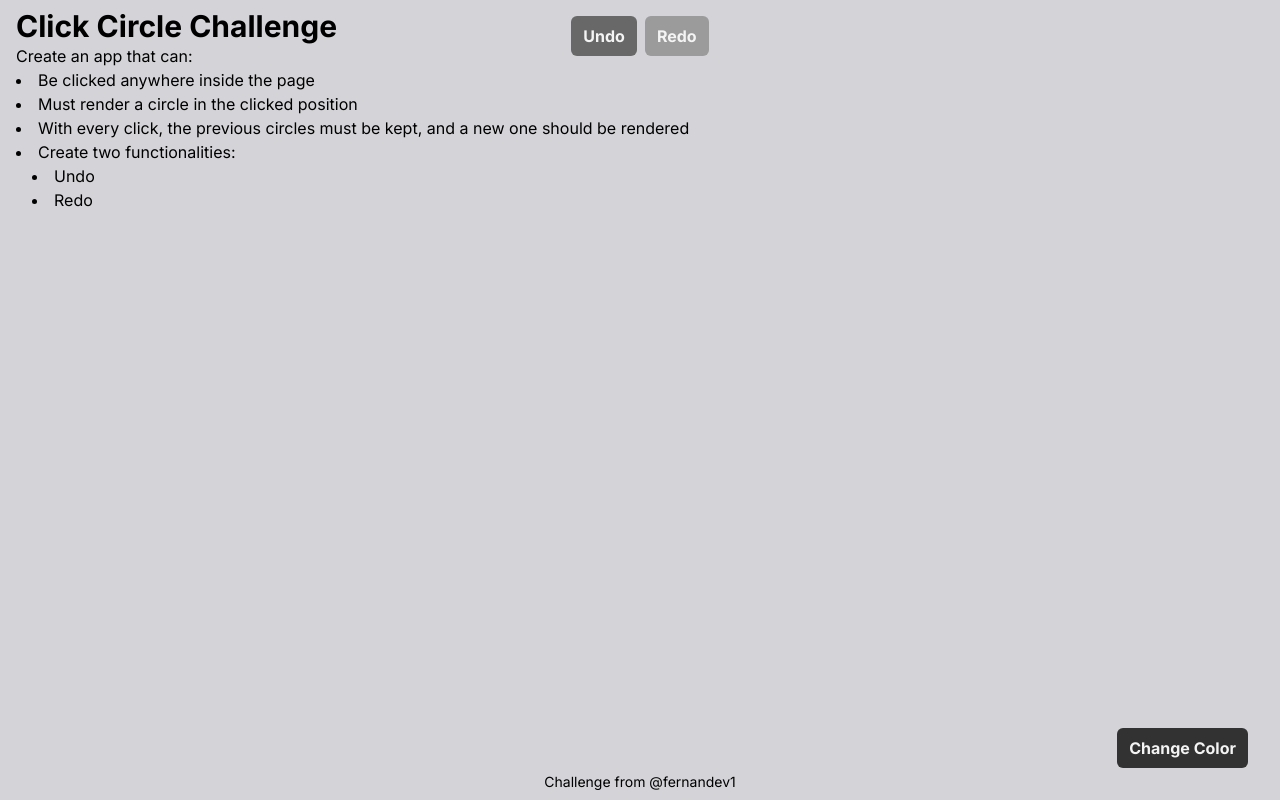
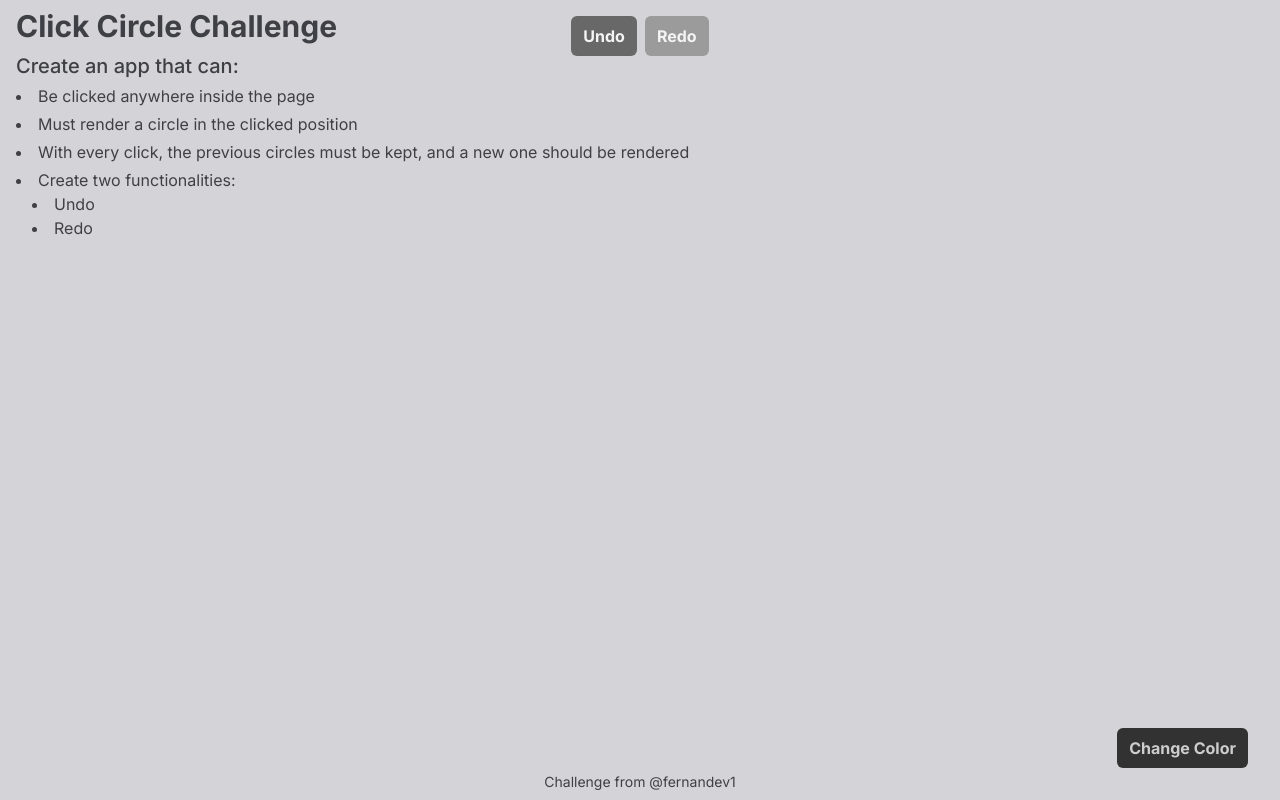
Before and after one commit to Bmullerc/playing-around, a Next.js app: page /challenges/clickcircle in a window 1280 px wide. Built offline with nearby package versions, Linux system fonts and the light colour scheme.

Commit message:
update: inverted change color text

```diff
--- a/src/pages/challenges/clickcircle.jsx
+++ b/src/pages/challenges/clickcircle.jsx
@@ -61,14 +61,14 @@ export default function Home() {
       </Head>
       <main>
         <header className='py-2 px-4 z-20 fixed pointer-events-none'>
-          <h3 className='font-bold text-3xl'>Click Circle Challenge</h3>
-          <ul className='list-inside list-disc'>
-            Create an app that can:
+          <h3 className='font-bold text-3xl mb-2'>Click Circle Challenge</h3>
+          <ul className='list-inside list-disc flex flex-col gap-1 marker:text-zinc-700'>
+            <h4 className='font-medium text-xl'>Create an app that can:</h4>
             <li>Be clicked anywhere inside the page</li>
             <li>Must render a circle in the clicked position</li>
             <li>With every click, the previous circles must be kept, and a new one should be rendered</li>
             <li>Create two functionalities:
-              <ul className='list-inside list-disc px-4'>
+              <ul className='list-inside list-disc px-4 marker:text-zinc-400'>
                 <li>Undo</li>
                 <li>Redo</li>
               </ul>
@@ -91,8 +91,8 @@ export default function Home() {
               onClick={handleRedo}
               className="bg-green-500 py-2 px-3 rounded-md disabled:grayscale hover:opacity-70 hover:scale-95 duration-200 ease-in-out disabled:cursor-not-allowed disabled:hover:scale-100">Redo
             </button>
-            <form className='flex justify-center items-center gap-2 rounded-md py-2 px-3 bottom-8 right-8 fixed cursor-pointer hover:scale-95 transition-all ease-in-out duration-200' style={{backgroundColor: color}} onClick={(e) => e.stopPropagation()}>
-              <label for="color">Change Color</label>
+            <form className='flex justify-center items-center gap-2 rounded-md py-2 px-3 bottom-8 right-8 fixed cursor-pointer hover:scale-95 ease-in-out' style={{backgroundColor: color}} onClick={(e) => e.stopPropagation()}>
+              <label for="color" className='invert' style={{color: color}}>Change Color</label>
               <input id="color" type="color" className='hidden' onChange={handleChangeColor} value={color}/>
             </form>
           </div>
--- a/src/styles/globals.css
+++ b/src/styles/globals.css
@@ -3,5 +3,6 @@
 @tailwind utilities;
 
 * {
-  font-family: "Inter", sans-serif
+  font-family: "Inter", sans-serif;
+  color: rgb(63 63 70);
 }
```
